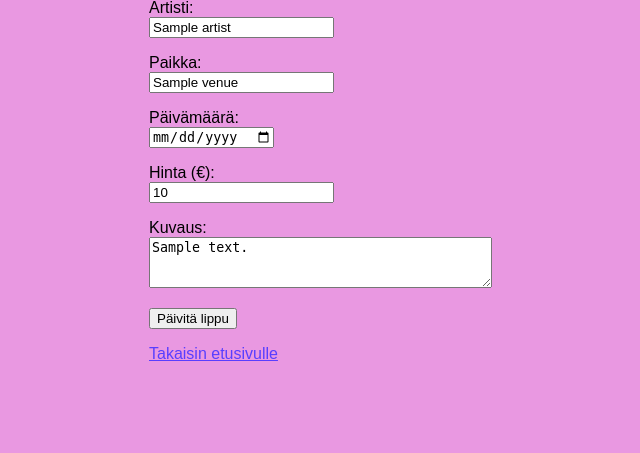
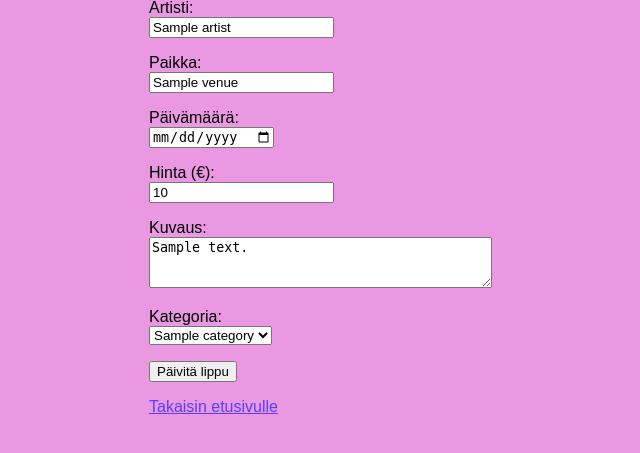
Before and after one commit to dinbarss/concert-connect, a Flask app: template templates/edit.html in a window 1280 px wide. Shown: the part 89-542 px from the top of the page, without its empty margins (91-731 px from the left). Run offline with Flask 3, Linux system fonts and the light colour scheme; the template is opened without the code that fills it: most values are stand-ins (such as "Sample title", 1, 10 or a date in 2020).

Commit message:
Add category dropdown, fix login crash, add category editing

```diff
--- a/app.py
+++ b/app.py
@@ -34,7 +34,12 @@ def login():
     password = request.form["password"]
 
     sql = "SELECT password_hash FROM users WHERE username = ?"
-    password_hash = db.query(sql, [username])[0][0]
+    result = db.query(sql, [username])
+
+    if not result:
+        return render_template("login.html", error="Väärä tunnus tai salasana")
+
+    password_hash = result[0][0]
 
     if check_password_hash(password_hash, password):
         session["username"] = username
@@ -90,9 +95,10 @@ def index():
     else:
         # Show all tickets if no search
         tickets = db_conn.execute('''
-            SELECT t.id, t.user_id, t.artist, t.venue, t.event_date, t.price, t.description, u.username
+            SELECT t.id, t.user_id, t.artist, t.venue, t.event_date, t.price, t.description, u.username, c.name as category_name
             FROM tickets t
             JOIN users u ON t.user_id = u.id
+            LEFT JOIN categories c ON t.category_id = c.id
             ORDER BY t.created_at DESC
         ''').fetchall()
 
@@ -100,11 +106,12 @@ def index():
     count = len(tickets)
     return render_template("index.html", count=count, tickets=tickets, search_query=search_query)
 
-@app.route("/new")
-def new():
+@app.route("/new_ticket")
+def new_ticket():
     if "username" not in session:
         return redirect("/login")
-    return render_template("new.html")
+    categories = db.query("SELECT id, name FROM categories", [])
+    return render_template("new_ticket.html", categories=categories)
 
 @app.route("/send", methods=["POST"])
 def send():
@@ -117,9 +124,10 @@ def send():
     event_date = request.form["event_date"]
     price = request.form["price"]
     description = request.form["description"]
+    category_id = request.form["category_id"]
 
     if event_date < str(date.today()):
-        return render_template("new.html", error="Et voi valita mennyttä päivämäärää")
+        return render_template("new_ticket.html", error="Et voi valita mennyttä päivämäärää")
 
     db_conn = sqlite3.connect("database.db")
     user = db_conn.execute("SELECT id FROM users WHERE username = ?", [session["username"]]).fetchone()
@@ -130,8 +138,8 @@ def send():
 
     user_id = user[0]
 
-    db_conn.execute("INSERT INTO tickets (user_id, artist, venue, event_date, price, description) VALUES (?, ?, ?, ?, ?, ?)",
-                   [user_id, artist, venue, event_date, price, description])
+    db_conn.execute("INSERT INTO tickets (user_id, artist, venue, event_date, price, category_id, description) VALUES (?, ?, ?, ?, ?, ?)",
+                   [user_id, artist, venue, event_date, price, category_id, description])
     db_conn.commit()
     db_conn.close()
     return redirect("/")
@@ -165,10 +173,11 @@ def edit_ticket(ticket_id):
     db_conn.row_factory = sqlite3.Row
     # If you only need basic info for editing:
     ticket = db_conn.execute("""
-        SELECT id, user_id, artist, venue, event_date, price, section, row, seat, description
+        SELECT id, user_id, artist, venue, event_date, price, section, row, seat, description, category_id
         FROM tickets
         WHERE id = ?
     """, [ticket_id]).fetchone()
+
     user = db_conn.execute("SELECT id FROM users WHERE username = ?", [session["username"]]).fetchone()
 
     # Check if the ticket belongs to the logged-in user
@@ -176,8 +185,10 @@ def edit_ticket(ticket_id):
         db_conn.close()
         return render_template("login.html", error="Ei oikeutta muokata tätä lippua")
 
+    categories = db.query("SELECT id, name FROM categories", [])
+
     db_conn.close()
-    return render_template("edit.html", ticket=ticket)
+    return render_template("edit.html", ticket=ticket, categories=categories)
 
 @app.route("/update/<int:ticket_id>", methods=["POST"])
 def update_ticket(ticket_id):
@@ -190,6 +201,7 @@ def update_ticket(ticket_id):
     event_date = request.form["event_date"]
     price = request.form["price"]
     description = request.form["description"]
+    category_id = request.form["category_id"]
 
     db_conn = sqlite3.connect("database.db")
     db_conn.row_factory = sqlite3.Row
@@ -204,9 +216,9 @@ def update_ticket(ticket_id):
     if user and ticket and ticket["user_id"] == user[0]:
         db_conn.execute('''
             UPDATE tickets
-            SET artist=?, venue=?, event_date=?, price=?, description=?
+            SET artist=?, venue=?, event_date=?, price=?, description=?, category_id=?
             WHERE id=?
-        ''', [artist, venue, event_date, price, description, ticket_id])
+        ''', [artist, venue, event_date, price, description, category_id, ticket_id])
         db_conn.commit()
 
     db_conn.close()
--- a/schema.sql
+++ b/schema.sql
@@ -2,6 +2,11 @@ CREATE TABLE users (
     id INTEGER PRIMARY KEY,
     username TEXT UNIQUE,
     password_hash TEXT
+);
+
+CREATE TABLE categories (
+    id INTEGER PRIMARY KEY,
+    name TEXT UNIQUE
 );
 
 CREATE TABLE tickets (
@@ -11,6 +16,7 @@ CREATE TABLE tickets (
     venue TEXT NOT NULL,
     event_date TEXT NOT NULL,
     price DECIMAL(10,2) NOT NULL,
+    category_id INTEGER REFERENCES categories(id),
     section TEXT,
     row TEXT,
     seat TEXT,
@@ -19,11 +25,6 @@ CREATE TABLE tickets (
     FOREIGN KEY (user_id) REFERENCES users(id)
 );
 
-CREATE TABLE categories (
-    id INTEGER PRIMARY KEY,
-    name TEXT UNIQUE
-);
-
 CREATE TABLE ticket_categories (
     ticket_id INTEGER,
     category_id INTEGER,
--- a/templates/edit.html
+++ b/templates/edit.html
@@ -30,9 +30,18 @@
       Kuvaus: <br />
       <textarea name="description" rows="3" cols="40">{{ ticket.description if ticket.description }}</textarea>
     </p>
+      Kategoria: <br />
+      <select name="category_id">
+        {% for category in categories %}
+        <option value="{{ category[0] }}" {% if category[0] == ticket.category_id %}selected{% endif %}>
+          {{ category[1] }}
+        </option>
+        {% endfor %}
+      </select>
     <p>
       <input type="submit" value="Päivitä lippu" />
     </p>
+
   </form>
 
   <p><a href="/">Takaisin etusivulle</a></p>
--- a/templates/index.html
+++ b/templates/index.html
@@ -18,7 +18,7 @@
 
   <p>Liput saatavilla: {{ count }}</p>
 
-  <p><a href="/new">Lisää lippu</a></p>
+  <p><a href="/new_ticket">Lisää lippu</a></p>
 
   <!-- Tickets list -->
   {% for ticket in tickets %}
@@ -28,6 +28,7 @@
     <p><strong>Hinta:</strong> {{ ticket.price }} €</p>
     <p><strong>Kuvaus:</strong> {{ ticket.description if ticket.description else "Ei kuvausta" }}</p>
     <p><strong>Myyjä:</strong> <a href="/user/{{ ticket.user_id }}">{{ ticket.username }}</a></p>
+    <p><strong>Kategoria:</strong> {{ ticket.category_name }} </p>
 
     <!-- Show edit/delete buttons only for own tickets -->
     {% if session.username == ticket.username %}
--- a/users.py
+++ b/users.py
@@ -1,4 +1,3 @@
-from werkzeug.security import check_password_hash, generate_password_hash
 
 import db
 
```
Also changed, not shown: init.sql (+4 -3 lines), templates/new_ticket.html (renamed from templates/new.html, +8 -0 lines), templates/comments.html (added).
